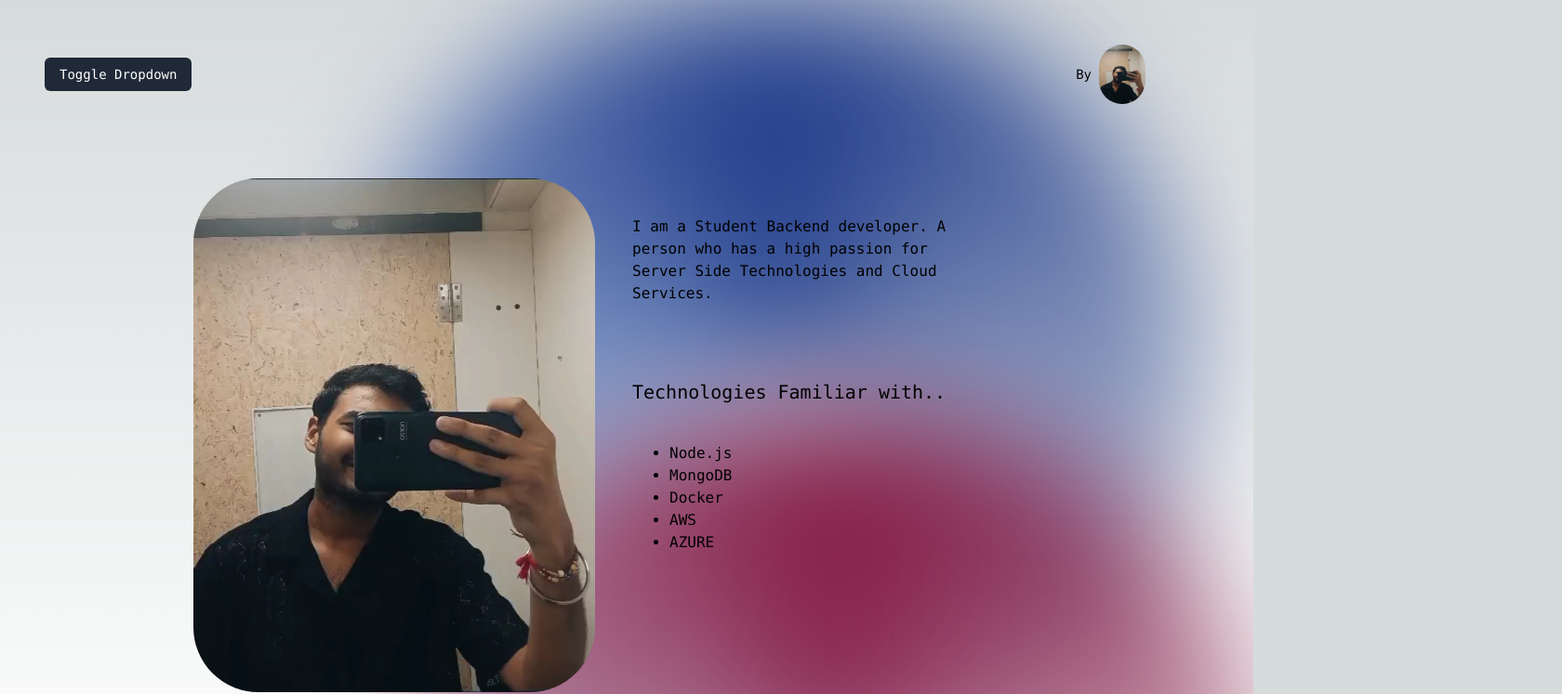
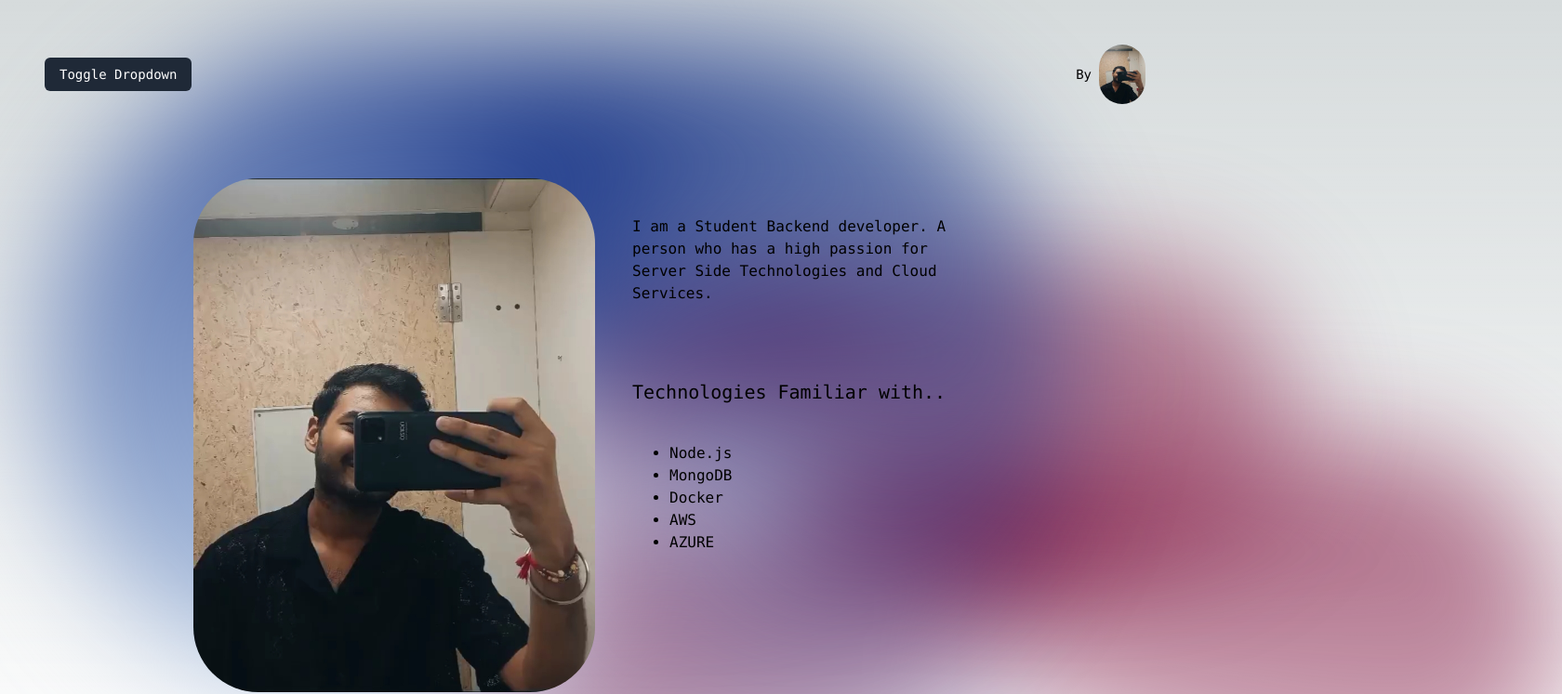
Before and after one commit to SS0809/portfolio, a Next.js app in the folder react/: page / in a window 1280 px wide. Shown: the top 747 px of the page at 93% size, 1680 px wide, since content can reach past the window. Built offline with nearby package versions, Linux system fonts and the light colour scheme; no server answers.

Commit message:
bg update

```diff
--- a/react/src/app/page.tsx
+++ b/react/src/app/page.tsx
@@ -24,14 +24,21 @@ export default function Home() {
 
   return (
     <main>
-     <div className="px-96 mr-4 absolute after:absolute after:-z-20 after:h-[800px]
+      <div className="p-12 mr-4 absolute after:absolute after:-z-20 after:h-[700px]
          after:bg-gradient-conic after:from-sky-100 after:via-blue-900 after:blur-3xl
          after:content-[''] after:dark:from-sky-300 after:dark:via-[#022fb5]
-         after:dark:opacity-40 sm:after:w-[900px] after:rounded-full"></div>
-    <div className="p-48 m-64 absolute after:absolute after:-z-20 after:h-[800px]
+         after:dark:opacity-40 sm:after:w-[1100px] after:rounded-full">
+        <div className="p-12 m-48 absolute after:absolute after:-z-20 after:h-[300px]
          after:bg-gradient-conic after:from-sky-100 after:via-pink-900 after:blur-3xl
          after:content-[''] after:dark:from-sky-300 after:dark:via-[#9b03a6]
-         after:dark:opacity-40 sm:after:w-[900px] after:rounded-full"></div>
+         after:dark:opacity-40 sm:after:w-[1100px] after:rounded-full">
+          <div className="p-12 m-36 absolute after:absolute after:-z-20 after:h-[400px]
+         after:bg-gradient-conic after:from-sky-100 after:via-pink-900 after:blur-3xl
+         after:content-[''] after:dark:from-sky-300 after:dark:via-[#9b03a6]
+         after:dark:opacity-40 sm:after:w-[1200px] after:rounded-full">
+          </div>
+        </div>
+      </div>
 
 
 
```
Lines whose indentation alone changed are shown as unchanged.
